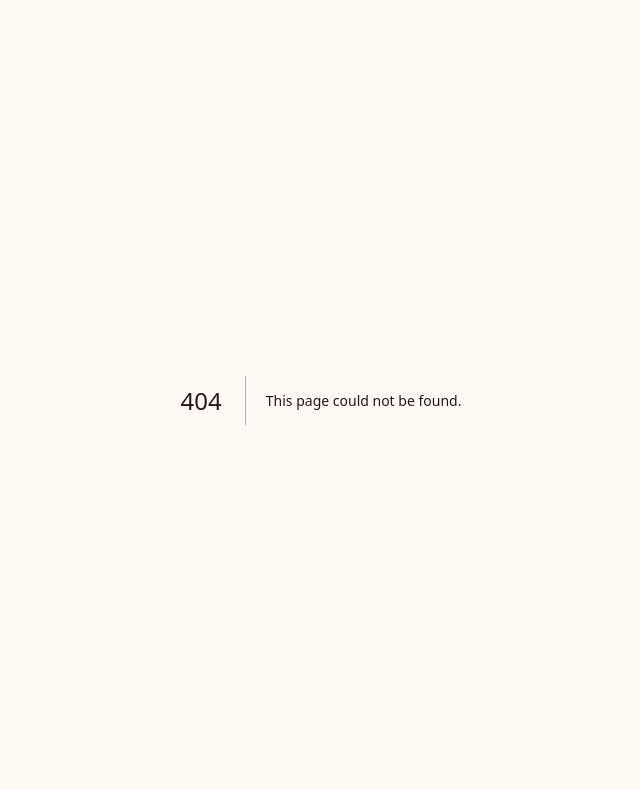
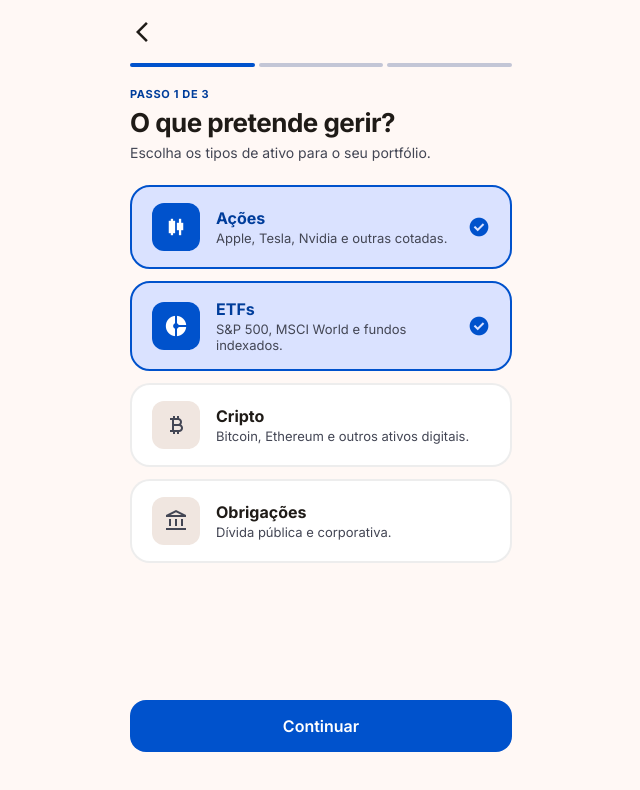
Before and after one commit to luisdicalves/portify-app, a Next.js app: page /auth/assets in a window 1280 px wide. Before the commit this address had no page. Shown: the top 790 px of the page, without its empty margins (319-959 px from the left). Built offline with nearby package versions, Linux system fonts and the light colour scheme.

Commit message:
feat: fix register flow, add pin-set and assets screens

```diff
--- /dev/null
+++ b/app/auth/assets/page.tsx
@@ -0,0 +1,82 @@
+'use client';
+
+import { useState } from 'react';
+import { useRouter } from 'next/navigation';
+
+const ASSET_TYPES = [
+  { id: 'stocks', icon: 'candlestick_chart', label: 'Ações', desc: 'Apple, Tesla, Nvidia e outras cotadas.' },
+  { id: 'etfs', icon: 'donut_small', label: 'ETFs', desc: 'S&P 500, MSCI World e fundos indexados.' },
+  { id: 'crypto', icon: 'currency_bitcoin', label: 'Cripto', desc: 'Bitcoin, Ethereum e outros ativos digitais.' },
+  { id: 'bonds', icon: 'account_balance', label: 'Obrigações', desc: 'Dívida pública e corporativa.' },
+];
+
+export default function AssetsPage() {
+  const router = useRouter();
+  const [selected, setSelected] = useState<Set<string>>(new Set(['stocks', 'etfs']));
+
+  const toggle = (id: string) => {
+    setSelected(s => {
+      const n = new Set(s);
+      n.has(id) ? n.delete(id) : n.add(id);
+      return n;
+    });
+  };
+
+  return (
+    <div className="phone-shell" style={{ justifyContent: 'space-between' }}>
+      {/* Header */}
+      <div style={{ padding: '20px 24px 0' }}>
+        <button onClick={() => router.back()} style={{ background: 'none', border: 'none', cursor: 'pointer', marginBottom: 16 }}>
+          <span className="material-symbols-outlined" style={{ fontSize: 24, color: 'var(--on-surface)' }}>arrow_back_ios_new</span>
+        </button>
+        {/* Step indicator */}
+        <div style={{ display: 'flex', gap: 4, marginBottom: 20 }}>
+          {[0,1,2].map(i => (
+            <div key={i} style={{ height: 4, flex: 1, borderRadius: 'var(--radius-full)', background: i === 0 ? 'var(--primary-strong)' : 'var(--outline-variant)' }} />
+          ))}
+        </div>
+        <div style={{ fontSize: 11, fontWeight: 700, letterSpacing: '0.06em', textTransform: 'uppercase', color: 'var(--primary)', marginBottom: 6 }}>Passo 1 de 3</div>
+        <div style={{ fontSize: 26, fontWeight: 700, letterSpacing: '-0.02em', lineHeight: 1.2 }}>O que pretende gerir?</div>
+        <div style={{ fontSize: 14, color: 'var(--on-surface-variant)', marginTop: 6 }}>Escolha os tipos de ativo para o seu portfólio.</div>
+      </div>
+
+      {/* Asset types */}
+      <div style={{ flex: 1, display: 'flex', flexDirection: 'column', gap: 12, padding: '24px 24px 0' }}>
+        {ASSET_TYPES.map(a => {
+          const on = selected.has(a.id);
+          return (
+            <button key={a.id} onClick={() => toggle(a.id)} style={{
+              display: 'flex', alignItems: 'center', gap: 16,
+              padding: '16px 20px',
+              background: on ? 'var(--primary-container)' : 'var(--surface-lowest)',
+              border: `2px solid ${on ? 'var(--primary-strong)' : 'var(--card-border)'}`,
+              borderRadius: 'var(--radius-xl)', cursor: 'pointer', textAlign: 'left',
+              transition: 'all 0.15s',
+            }}>
+              <div style={{ width: 48, height: 48, borderRadius: 'var(--radius-md)', background: on ? 'var(--primary-strong)' : 'var(--surface-high)', display: 'flex', alignItems: 'center', justifyContent: 'center', flex: 'none' }}>
+                <span className={`material-symbols-outlined${on ? ' icf' : ''}`} style={{ fontSize: 24, color: on ? '#fff' : 'var(--on-surface-variant)' }}>{a.icon}</span>
+              </div>
+              <div style={{ flex: 1 }}>
+                <div style={{ fontSize: 16, fontWeight: 700, color: on ? 'var(--primary)' : 'var(--on-surface)' }}>{a.label}</div>
+                <div style={{ fontSize: 13, color: 'var(--on-surface-variant)', marginTop: 2 }}>{a.desc}</div>
+              </div>
+              {on && <span className="material-symbols-outlined icf" style={{ fontSize: 22, color: 'var(--primary-strong)', flex: 'none' }}>check_circle</span>}
+            </button>
+          );
+        })}
+      </div>
+
+      {/* CTA */}
+      <div style={{ padding: '24px 24px 48px' }}>
+        <button
+          className="btn-primary"
+          disabled={selected.size === 0}
+          onClick={() => router.push('/dashboard')}
+          style={{ opacity: selected.size === 0 ? 0.5 : 1 }}
+        >
+          Continuar
+        </button>
+      </div>
+    </div>
+  );
+}
--- a/app/auth/register/page.tsx
+++ b/app/auth/register/page.tsx
@@ -33,7 +33,7 @@ export default function RegisterPage() {
         options: { data: { first_name: form.firstName, last_name: form.lastName } },
       });
       if (error) throw error;
-      router.push('/auth/onboarding');
+      router.push('/auth/pin-set');
     } catch (err: unknown) {
       setError(err instanceof Error ? err.message : 'Erro ao criar conta.');
     } finally {
```
Also changed, not shown: app/auth/pin-set/page.tsx (added, +84 -0 lines).
